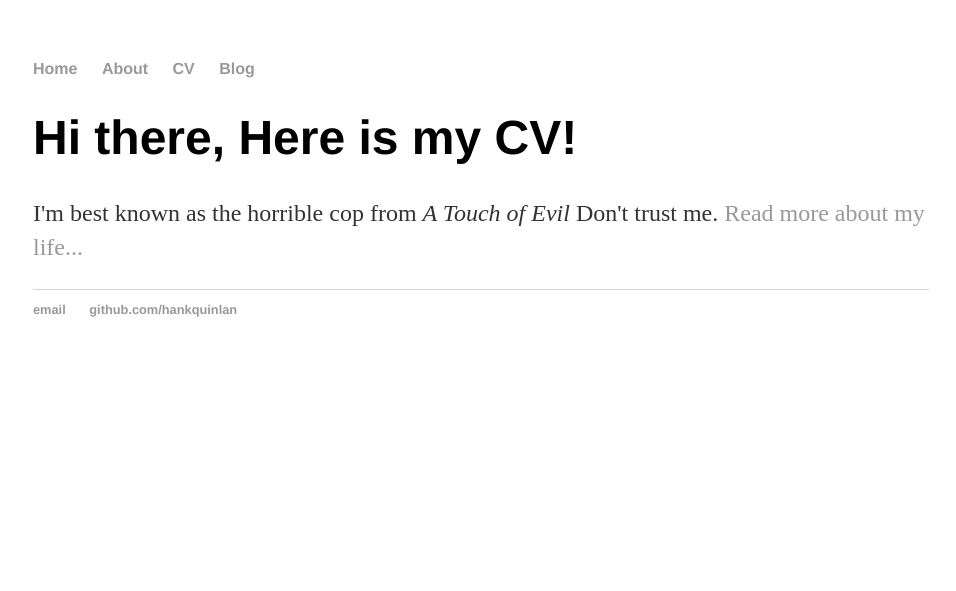
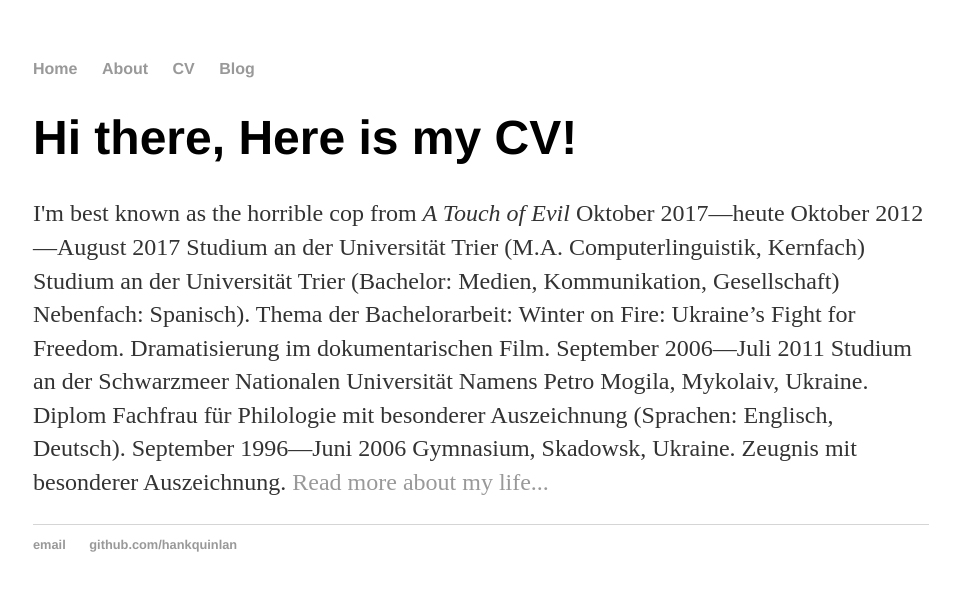
Before and after one commit to JuliaDudar/JuliaDudar.github.io, a Jekyll site: the page built from about.html, in a window 1280 px wide. Shown: the top 591 px of the page, without its empty margins (159-1115 px from the left). Built offline with Jekyll 4.4.1, drawn with Linux system fonts in a browser that asks for light colours.

Commit message:
Update about.html

```diff
--- a/about.html
+++ b/about.html
@@ -4,5 +4,13 @@ title: about me
 ---
 <div class="blurb">
 	<h1>Hi there, Here is my CV!</h1>
-	<p>I'm best known as the horrible cop from <em>A Touch of Evil</em> Don't trust me. <a href="/about">Read more about my life...</a></p>
+	<p>I'm best known as the horrible cop from <em>A Touch of Evil</em> Oktober 2017—heute
+Oktober 2012—August 2017
+Studium an der Universität Trier (M.A. Computerlinguistik, Kernfach)
+Studium an der Universität Trier
+(Bachelor: Medien, Kommunikation, Gesellschaft) Nebenfach: Spanisch). Thema der Bachelorarbeit: Winter on Fire: Ukraine’s Fight for Freedom. Dramatisierung im dokumentarischen Film.
+September 2006—Juli 2011
+Studium an der Schwarzmeer Nationalen Universität Namens Petro Mogila, Mykolaiv, Ukraine. Diplom Fachfrau für Philologie mit besonderer Auszeichnung (Sprachen: Englisch, Deutsch).
+September 1996—Juni 2006
+Gymnasium, Skadowsk, Ukraine. Zeugnis mit besonderer Auszeichnung. <a href="/about">Read more about my life...</a></p>
 </div><!-- /.blurb -->
```
